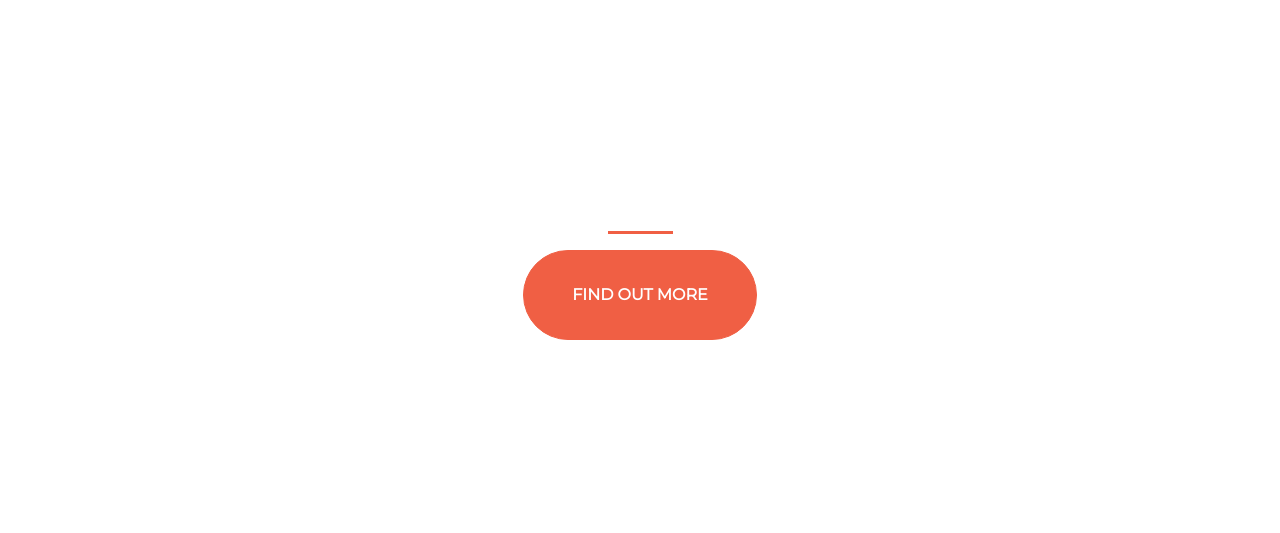
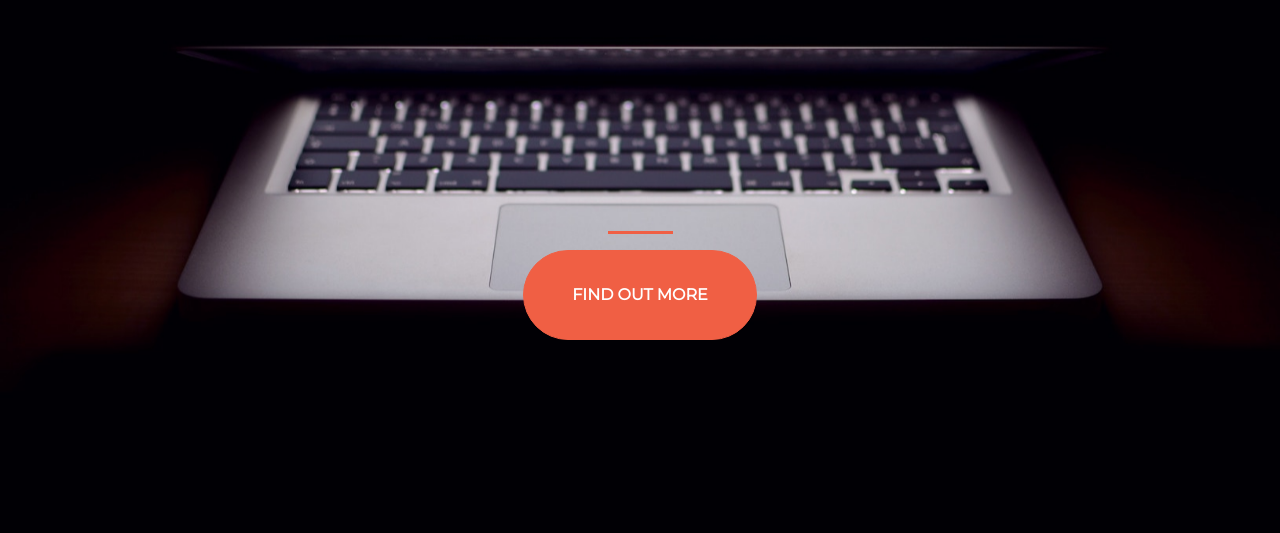
Before and after one commit to Tanveerahmed887/Tanveerahmed887.github.io, a plain HTML site: page index.html in a window 1280 px wide. Shown: the part 267-800 px from the top of the page. Drawn offline with nearby package versions, Linux system fonts and the light colour scheme.

Commit message:
Update style.css

```diff
--- a/style.css
+++ b/style.css
@@ -3,6 +3,10 @@ html {
   width: 100%;
   height: 100%;
   font-family: 'Montserrat', sans-serif;
+   background: url(header.jpg) no-repeat center center fixed;
+  -webkit-background-size: cover;
+  -moz-background-size: cover;
+  -o-background-size: cover;
   background-size: cover;
 }
 
```
